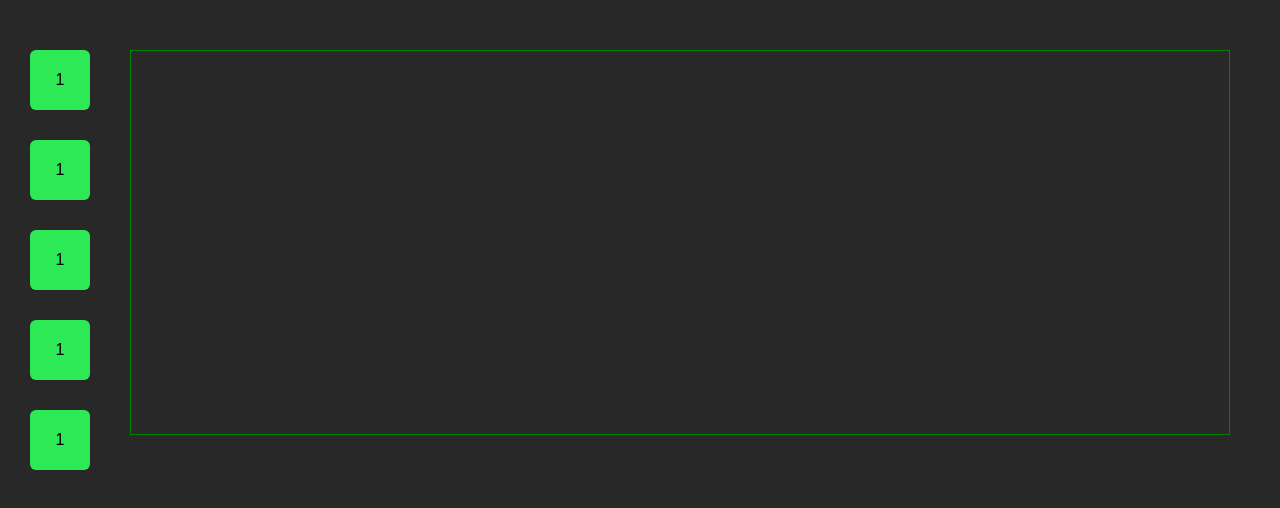
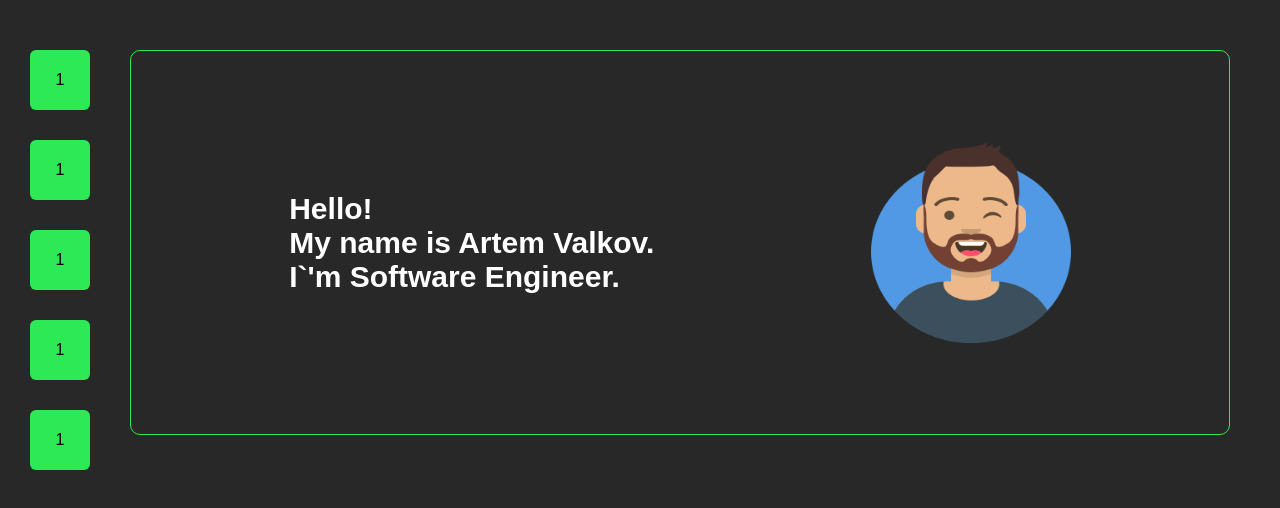
Before and after one commit to valkovxyz/valkovxyz, a Next.js app: page / in a window 1280 px wide. Shown: the top 508 px of the page. Built offline with nearby package versions, Linux system fonts and the light colour scheme.

Commit message:
cant find design idea

```diff
--- a/src/components/aboutme/aboutme.jsx
+++ b/src/components/aboutme/aboutme.jsx
@@ -1,9 +1,21 @@
-import {AboutMeContainer} from "@/components/aboutme/aboutme.styles";
+import { AboutMeContainer, AboutMeText } from '@/components/aboutme/aboutme.styles';
+import Image from 'next/image';
+import Me from '../../../public/avatar.png'
 
 export const AboutMe = () => {
- return (
-     <AboutMeContainer>
-
-     </AboutMeContainer>
- )
+  return (
+    <AboutMeContainer>
+      <AboutMeText>
+        Hello! <br/>
+        My name is Artem Valkov. <br/>
+        I`&apos;m Software Engineer. <br/>
+      </AboutMeText>
+      <Image
+        src={Me}
+        alt='artem_valkov'
+        width={200}
+        height={200}
+      />
+    </AboutMeContainer>
+  )
 }
--- a/src/components/aboutme/aboutme.styles.jsx
+++ b/src/components/aboutme/aboutme.styles.jsx
@@ -1,9 +1,19 @@
 import styled from "styled-components";
 
 export const AboutMeContainer = styled.section`
-  border: 1px solid green;
+  border: 1px solid #2DE956;
+  border-radius: 10px;
   margin: 50px;
   padding: 50px;
   width: 90vw;
+  display: flex;
+  justify-content: space-around;
+  align-items: center;
+`
 
+export const AboutMeText = styled.p`
+  font-size: 30px;
+  font-weight: bold;
+  color: #fff;
+  p
 `
--- a/src/components/menu/menu.styles.jsx
+++ b/src/components/menu/menu.styles.jsx
@@ -8,7 +8,6 @@ export const MenuContainer = styled.div`
   flex-direction: column;
 `
 export const MenuLink = styled(Link)`
-
   display: flex;
   align-items: center;
   justify-content: center;
```
Also changed, not shown: public/avatar.png (added), src/components/projects/projects.jsx (added), 1 other file (tests, documents, lock files or other folders).
